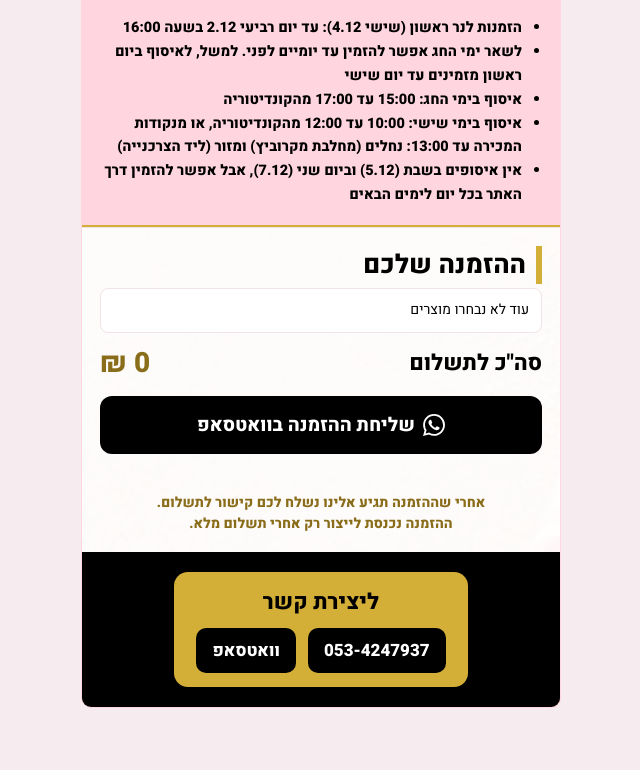
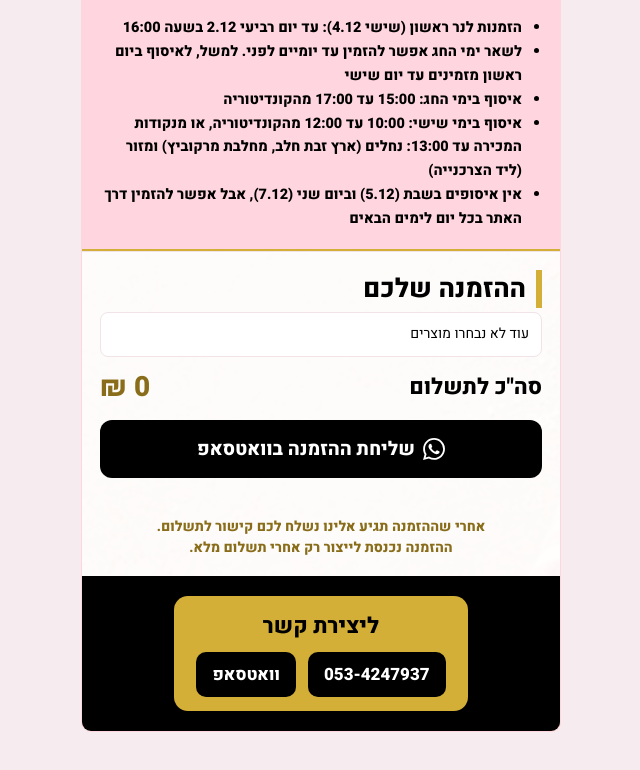
Before and after one commit to shirsbou-prog/sufganiyot-pricelist, a plain HTML site: page index.html in a window 1280 px wide. Shown: the part 2759-3529 px from the top of the page, without its empty margins (319-959 px from the left). Drawn offline with Linux system fonts and the light colour scheme.

Commit message:
Nachalim pickup point name

```diff
--- a/index.html
+++ b/index.html
@@ -136,7 +136,7 @@
       <li>הזמנות לנר ראשון (שישי 4.12): עד יום רביעי 2.12 בשעה 16:00</li>
       <li>לשאר ימי החג אפשר להזמין עד יומיים לפני. למשל, לאיסוף ביום ראשון מזמינים עד יום שישי</li>
       <li>איסוף בימי החג: 15:00 עד 17:00 מהקונדיטוריה</li>
-      <li>איסוף בימי שישי: 10:00 עד 12:00 מהקונדיטוריה, או מנקודות המכירה עד 13:00: נחלים (מחלבת מקרוביץ) ומזור (ליד הצרכנייה)</li>
+      <li>איסוף בימי שישי: 10:00 עד 12:00 מהקונדיטוריה, או מנקודות המכירה עד 13:00: נחלים (ארץ זבת חלב, מחלבת מרקוביץ) ומזור (ליד הצרכנייה)</li>
       <li>אין איסופים בשבת (5.12) וביום שני (7.12), אבל אפשר להזמין דרך האתר בכל יום לימים הבאים</li>
     </ul>
   </div>
@@ -179,7 +179,7 @@
     {id:"10.12", label:"חמישי 10.12", cutoff:"2026-12-08T23:59:00+02:00", cutTxt:"עד שלישי 8.12"},
     {id:"11.12", label:"שישי 11.12", fri:true, cutoff:"2026-12-09T23:59:00+02:00", cutTxt:"עד רביעי 9.12"}
   ];
-  var PLACES_FRI = [["הקונדיטוריה במזור","10:00 עד 12:00"],["נחלים, מחלבת מקרוביץ","עד 13:00"],["מזור, ליד הצרכנייה","עד 13:00"]];
+  var PLACES_FRI = [["הקונדיטוריה במזור","10:00 עד 12:00"],["נחלים, ארץ זבת חלב (מחלבת מרקוביץ)","עד 13:00"],["מזור, ליד הצרכנייה","עד 13:00"]];
 
   var s = {fl:FLAVORS.map(function(){return 0}), jam:0, sfSugar:0, sfPowder:0, f8:0, f12:0, date:null, place:null};
 
```
